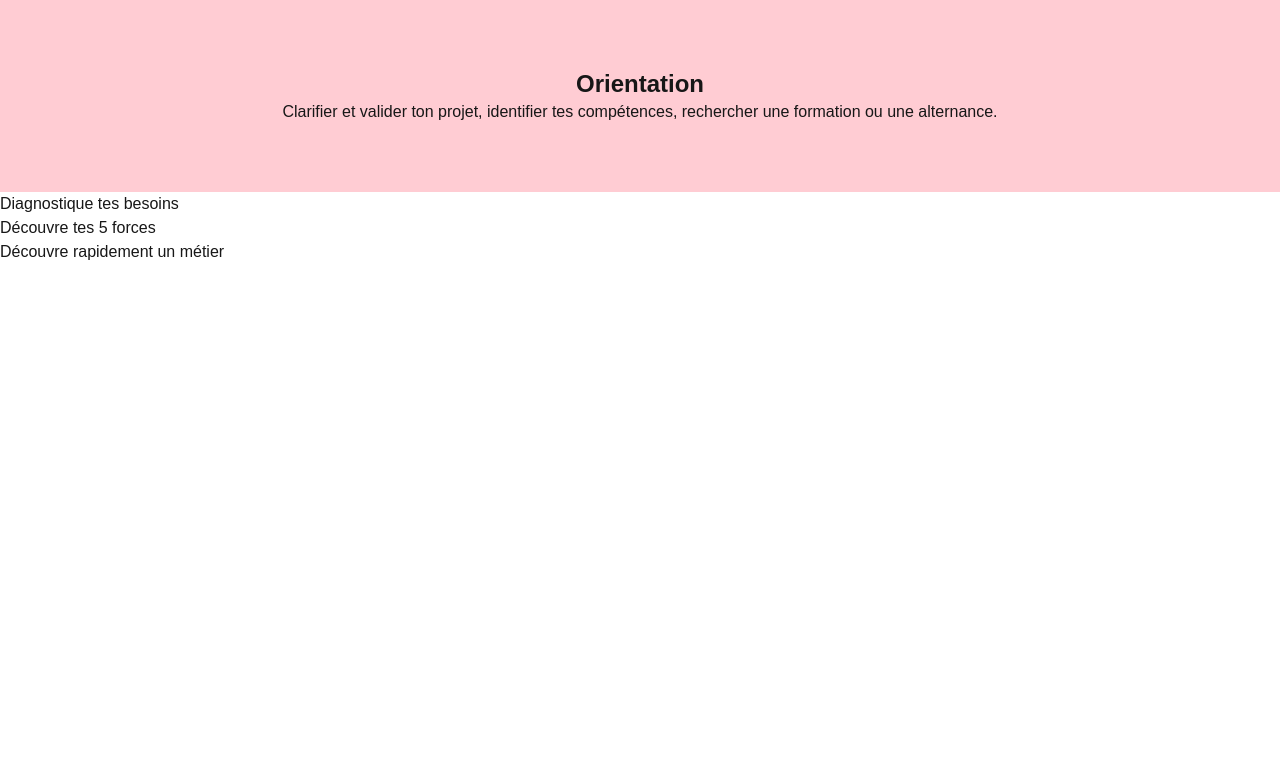
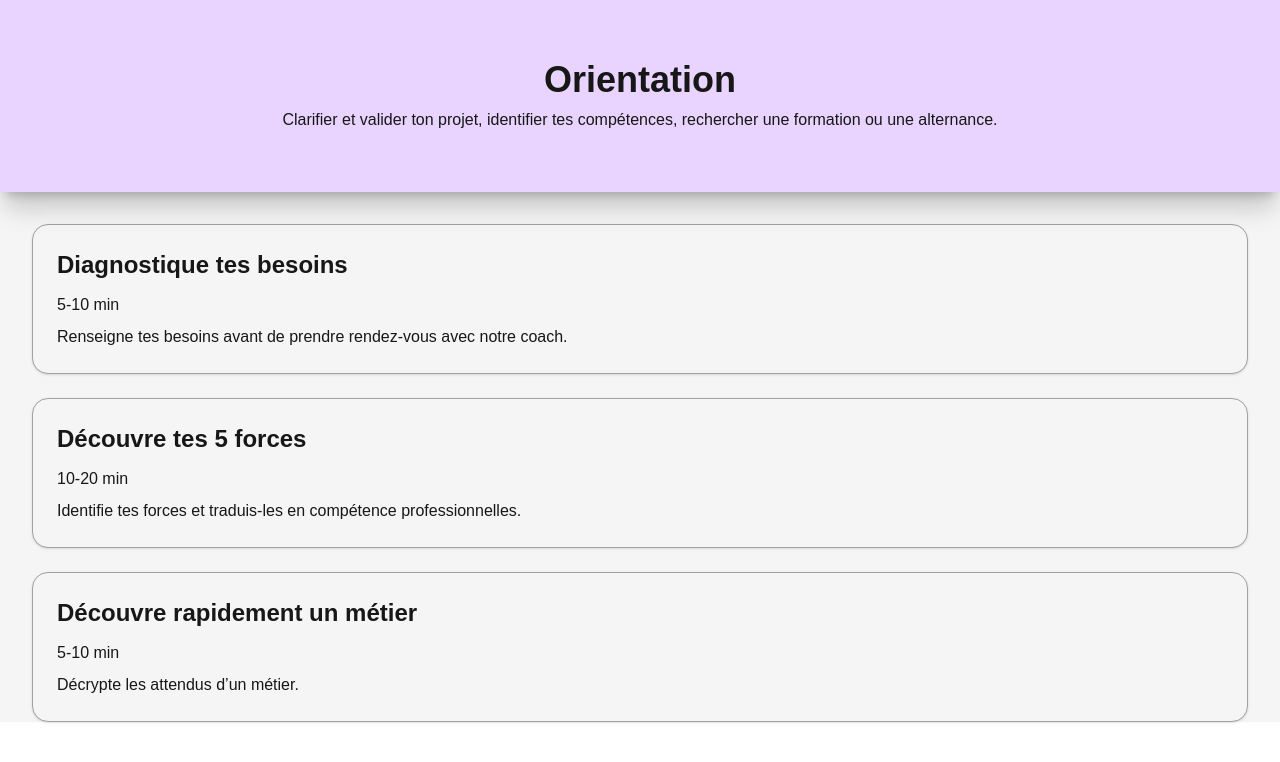
Before and after one commit to manon-coulombe/ma-voie, a Next.js app: page /home in a window 1280 px wide. Shown: the top 762 px of the page. Built offline with nearby package versions, Linux system fonts and the light colour scheme.

Commit message:
challengeCard component + style

```diff
--- /dev/null
+++ b/app/components/challengeCard.tsx
@@ -0,0 +1,12 @@
+import {Challenge} from "@/app/types/challenge";
+
+export default function ChallengeCard({challenge}: {challenge: Challenge}) {
+    return (
+        <a href="#" className="bg-neutral-100 block w-full p-6 border border-neutral-400 rounded-2xl shadow-sm hover:bg-neutral-300">
+            <h2 className="mb-3 text-2xl font-bold">{challenge.title}</h2>
+            <p className="text-body mb-2">{challenge.duration}</p>
+            <p className="text-body">{challenge.description}</p>
+        </a>
+
+    )
+}
--- a/app/home/page.tsx
+++ b/app/home/page.tsx
@@ -1,21 +1,22 @@
 import challengesJson from "../data/challenges.json";
 import {Challenge} from "@/app/types/challenge";
+import ChallengeCard from "@/app/components/challengeCard";
 
 export default function Home() {
     const challenges = challengesJson.challenges as unknown as Challenge[];
     return (
-    <div>
-        <header className='flex  flex-col justify-center items-center h-48 bg-rose-200'>
-            <h1 className='text-2xl font-bold'>Orientation</h1>
+      <div className='bg-neutral-100'>
+        <header className='flex flex-col sticky top-0 justify-center items-center h-48 bg-purple-200 shadow-xl/20'>
+            <h1 className='text-4xl font-bold mb-2'>Orientation</h1>
             <p>Clarifier et valider ton projet, identifier tes compétences, rechercher une formation ou une
                 alternance.</p>
         </header>
-        <main>
+        <main className=' m-8'>
             <ul>
                 {challenges.map((
                     c =>
-                    <li className='text-base' key={c.id}>
-                        {c.title}
+                        <li className='w-full text-base mb-6' key={c.id}>
+                            <ChallengeCard challenge={c} />
                         </li>
                     )
                 )}
```
Lines whose indentation alone changed are shown as unchanged.
